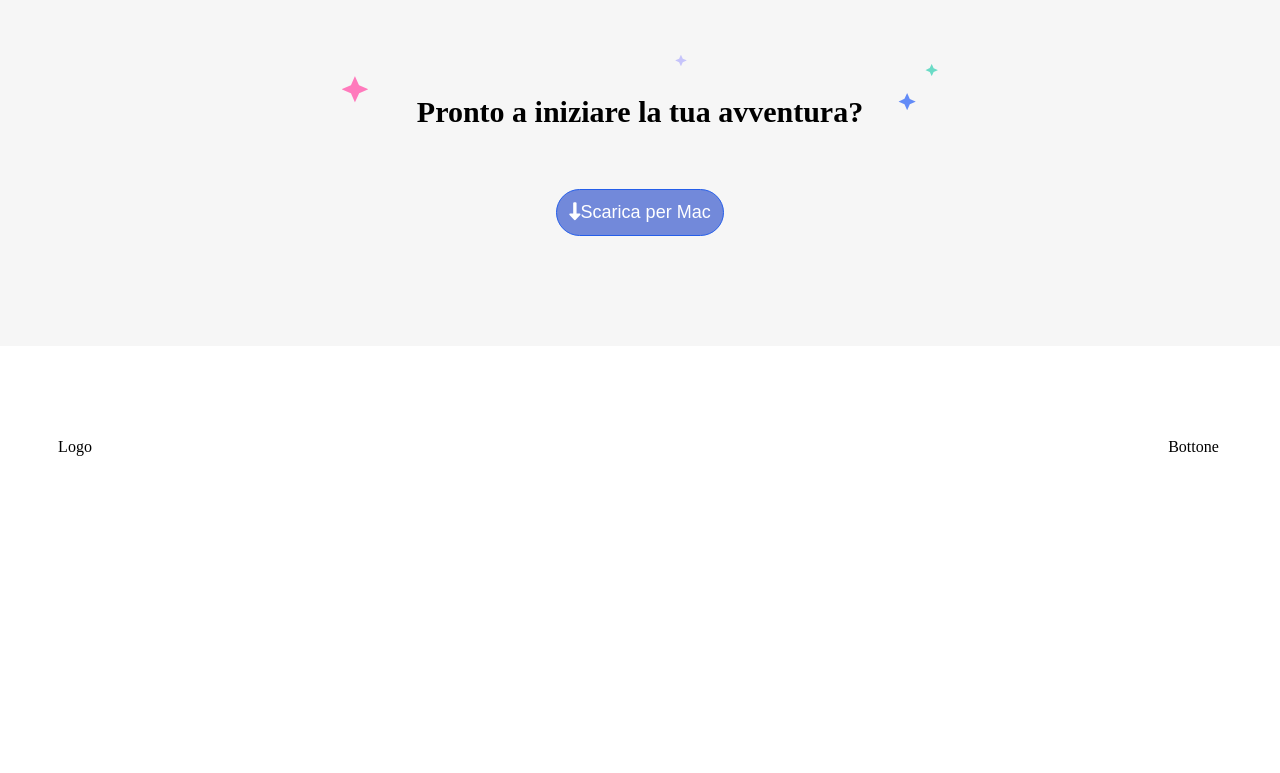
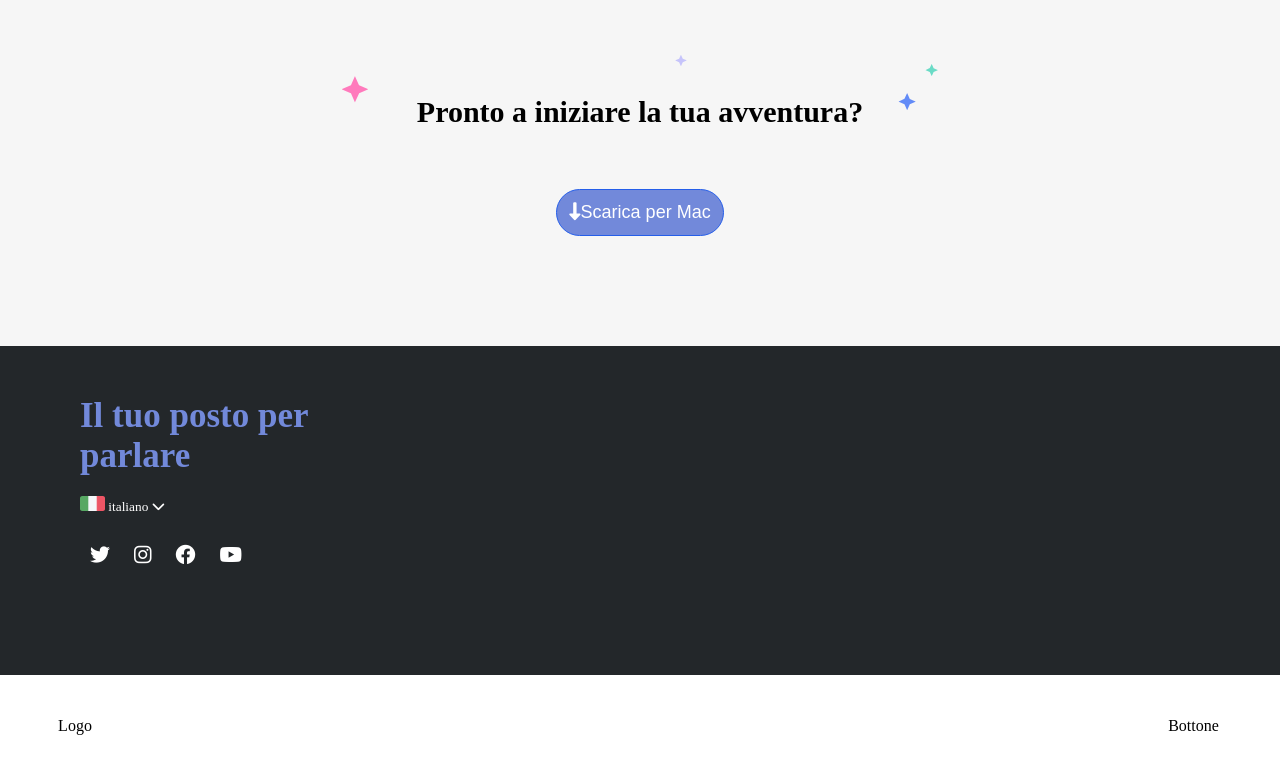
Before and after one commit to MatteoGrigoletto/htmlcss-discord, a plain HTML site: page index.html in a window 1280 px wide. Shown: the part 2429-3202 px from the top of the page. Before the commit the page ends 2925 px from the top, so only its background shows below. Drawn offline with Linux system fonts and the light colour scheme.

Commit message:
prima-sezione-footer

```diff
--- a/css/style.css
+++ b/css/style.css
@@ -41,9 +41,7 @@ Debugg
     background-color: #1e90ff;
     height: 500px;
 }
-main section:nth-child(2n+2){
-    background-color: #F6F6F6 ;
-}
+
 .debug .giant-box{
     background-color: #228b22;
     height: 900px;
@@ -54,7 +52,7 @@ main section:nth-child(2n+2){
 .debug .white-border{
     border: 2px dashed white;
 }
-.debug .top-footer{
+ .top-footer{
     background-color: #23272a;
 }
 .debug .big-footer{
@@ -80,6 +78,16 @@ main section:nth-child(2n+2){
     background-color: #ffb6c1 ;
     height: 37px;
 }
+/*-------
+ sfondo colore
+-------*/
+main section:nth-child(2n+2){
+    background-color: #F6F6F6 ;
+}
+.top-footer{
+        background-color: #23272a;
+    }
+
 /*-------
  header
 -------*/
@@ -258,7 +266,28 @@ footer section > div{
 }
 .big-footer{
     width: calc(100% - 210px * 4);
+    padding: 40px;
 }
+.big-footer > *{
+    padding-bottom: 20px;
+}
+.big-footer h3{
+    font-size: 35px;
+    color: #7289DA;
+}
+.big-footer img{
+    height: 15px;
+    width: 25px;
+}
+.icon-social > *{
+    color: white;
+    padding: 10px;
+    font-size: 20px;
+}
+.big-footer small{
+    color: white;
+}
+
 .small-footer{
     width: 210px;
 }
--- a/index.html
+++ b/index.html
@@ -104,7 +104,16 @@
     <footer>
         <section class="top-footer">
             <div class="container">
-                <div class="big-footer border"></div>
+                <div class="big-footer">
+                    <h3>Il tuo posto per parlare</h3>
+                    <div><img src="img/ita.png" alt="italia-flag"><small> italiano <i class="fa-solid fa-chevron-down"></i></small></div>
+                    <div class="icon-social">
+                        <i class="fa-brands fa-twitter"></i>
+                        <i class="fa-brands fa-instagram"></i>
+                        <i class="fa-brands fa-facebook"></i>
+                        <i class="fa-brands fa-youtube"></i>
+                    </div>
+                </div>
                 <div class="small-footer white-border"></div>
                 <div class="small-footer white-border"></div>
                 <div class="small-footer white-border"></div>
```
